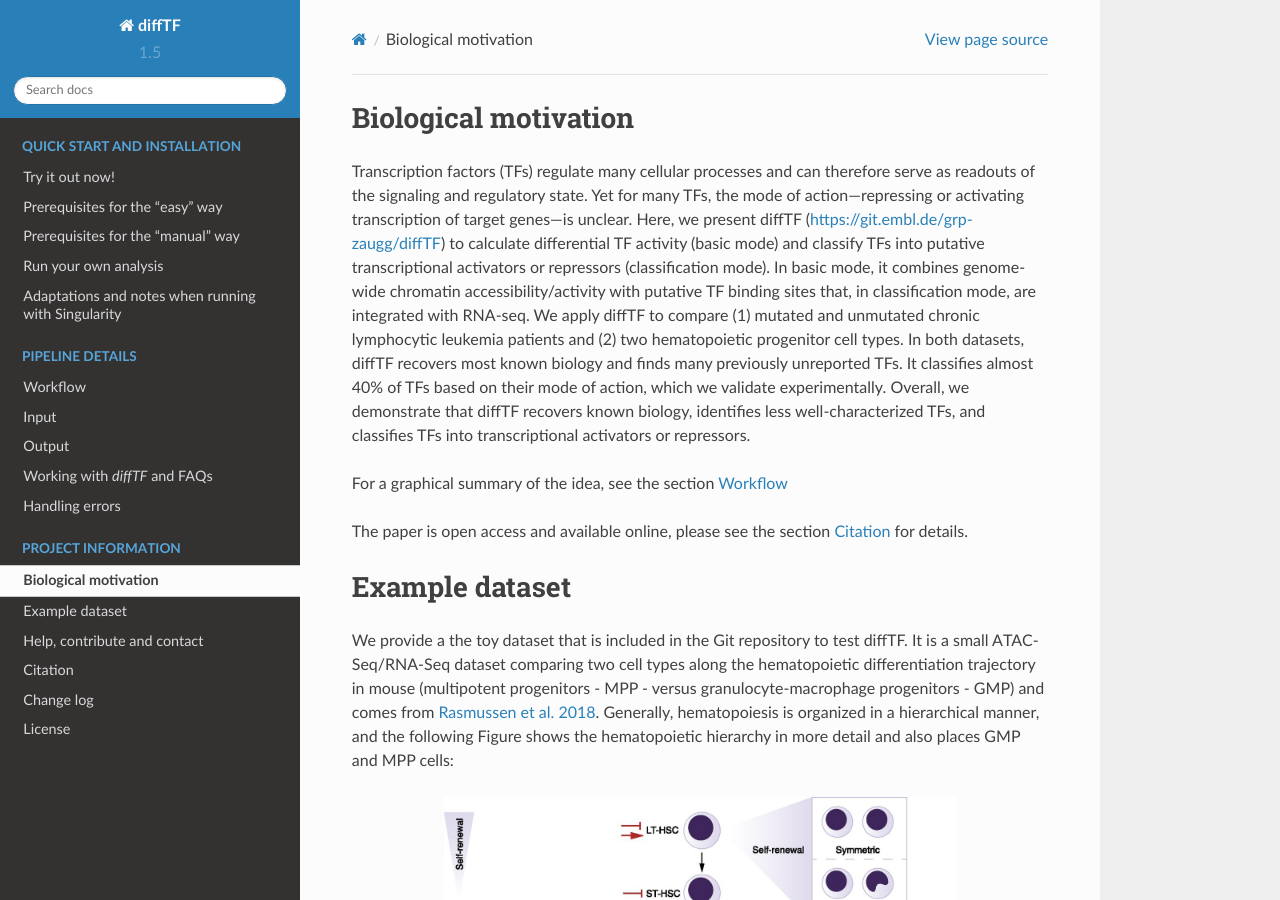
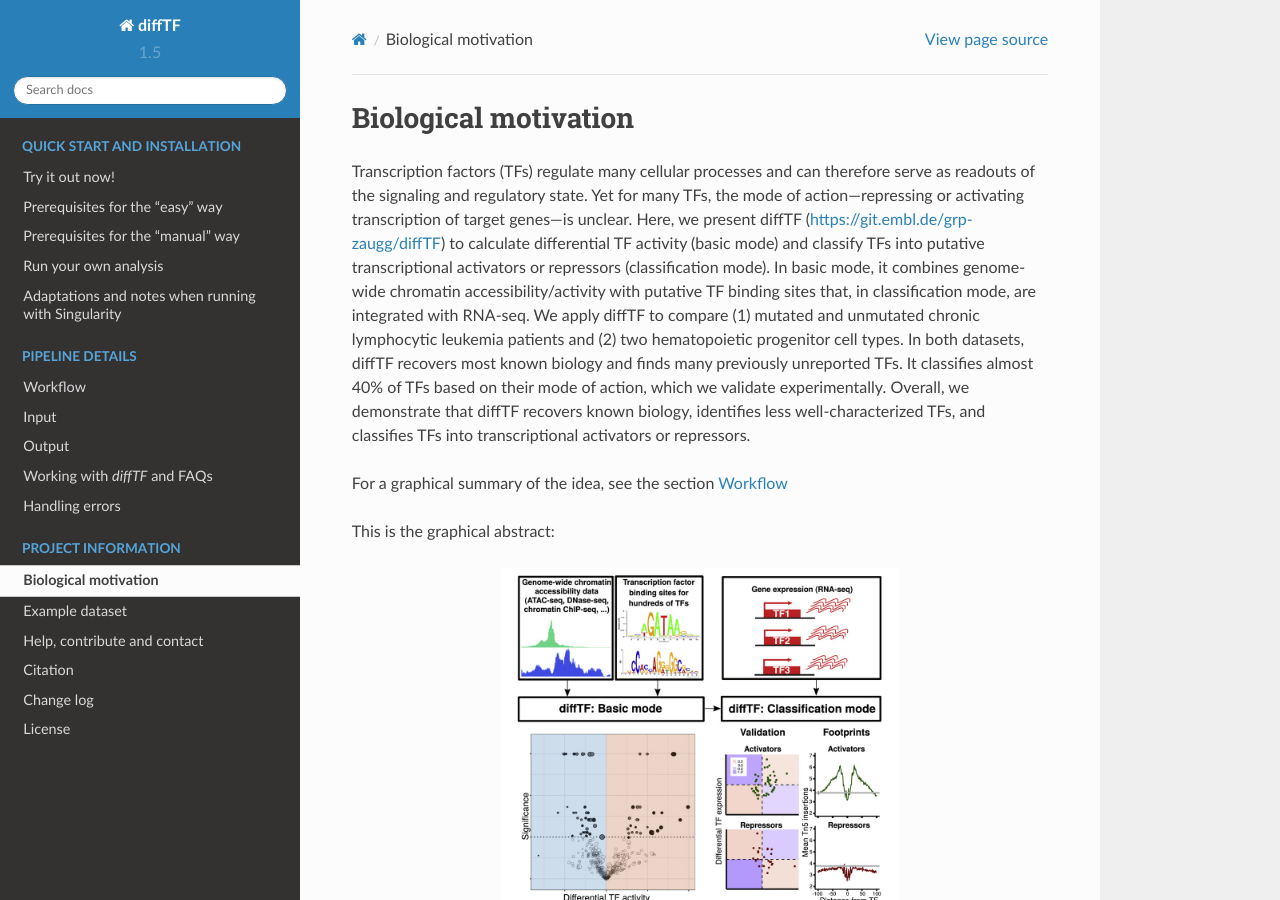
Before and after one commit to jfallmann/diffTF_Fork, a Sphinx documentation site: the page built from docs/projectInfo.rst, in a window 1280 px wide and 900 px high. Built offline with Sphinx 7.4.7 and the Read the Docs theme 2.0.0, drawn with Linux system fonts in a browser that asks for light colours.

Commit message:
Added graphical abstract in Docs

```diff
--- a/docs/projectInfo.rst
+++ b/docs/projectInfo.rst
@@ -5,6 +5,14 @@ Biological motivation
 Transcription factors (TFs) regulate many cellular processes and can therefore serve as readouts of the signaling and regulatory state. Yet for many TFs, the mode of action—repressing or activating transcription of target genes—is unclear. Here, we present diffTF (`https://git.embl.de/grp-zaugg/diffTF <https://git.embl.de/grp-zaugg/diffTF>`_) to calculate differential TF activity (basic mode) and classify TFs into putative transcriptional activators or repressors (classification mode). In basic mode, it combines genome-wide chromatin accessibility/activity with putative TF binding sites that, in classification mode, are integrated with RNA-seq. We apply diffTF to compare (1) mutated and unmutated chronic lymphocytic leukemia patients and (2) two hematopoietic progenitor cell types. In both datasets, diffTF recovers most known biology and finds many previously unreported TFs. It classifies almost 40% of TFs based on their mode of action, which we validate experimentally. Overall, we demonstrate that diffTF recovers known biology, identifies less well-characterized TFs, and classifies TFs into transcriptional activators or repressors.
 
 For a graphical summary of the idea, see the section :ref:`workflow`
+
+This is the graphical abstract:
+
+.. figure:: Figures/diffTF_graphicalAbstract.jpg
+      :scale: 40 %
+      :alt: Graphical abstract
+      :align: center
+
 
 The paper is open access and available online, please see the section :ref:`citation` for details.
 
```
Also changed, not shown: docs/Figures/diffTF_graphicalAbstract.jpg (added), 1 other file.
